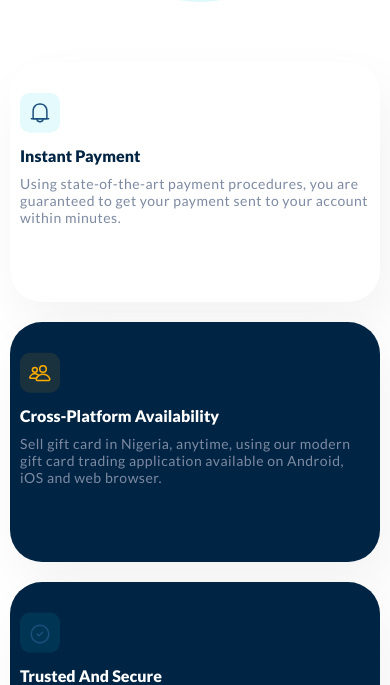
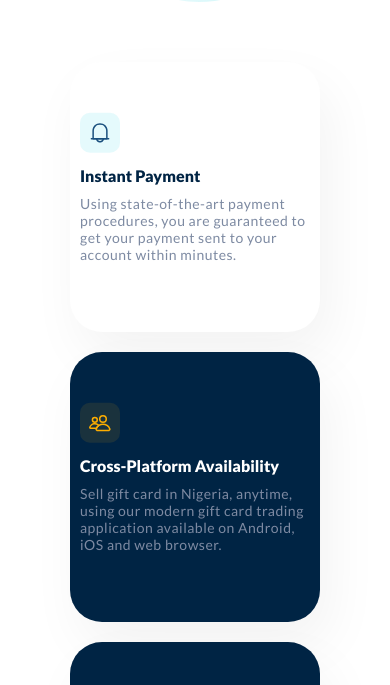
Before and after one commit to Olukayode08/Cardtonic-landing-page, a React (Create React App) app: page / in a window 390 px wide. Shown: the part 791-1476 px from the top of the page. Built offline with nearby package versions, Linux system fonts and the light colour scheme.

Commit message:
Font changed

```diff
--- a/src/index.css
+++ b/src/index.css
@@ -263,14 +263,14 @@ nav{
 }
 .payment{
   position: relative;
-  width: 230px;
+  width: 250px;
   background: #fff;
   color: rgb(0, 36, 68);
   border-radius: 2rem;
   margin: 10px;
   text-align: left;
   height: 270px;
-  padding: 30px 10px;
+  padding: 50px 10px;
   overflow: hidden;
   box-shadow: rgba(0, 0, 0, 0.05) 10px 24px 54px;
 }
@@ -350,8 +350,8 @@ nav{
     flex-direction: column;
   }
   .payment{
-    width: 370px;
-    height: 240px;
+    width: 250px;
+    height: 270px;
   }
   .instant-text{
     font-weight: 400;
```
